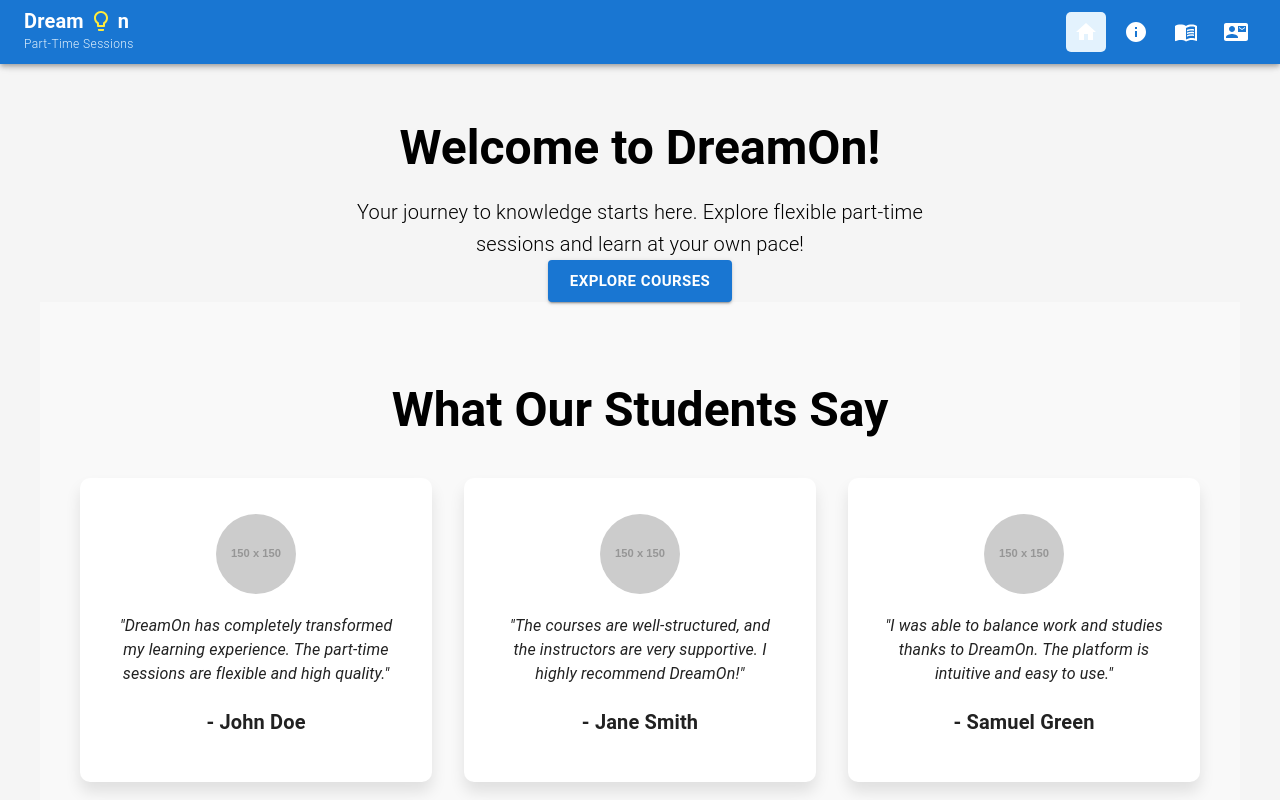
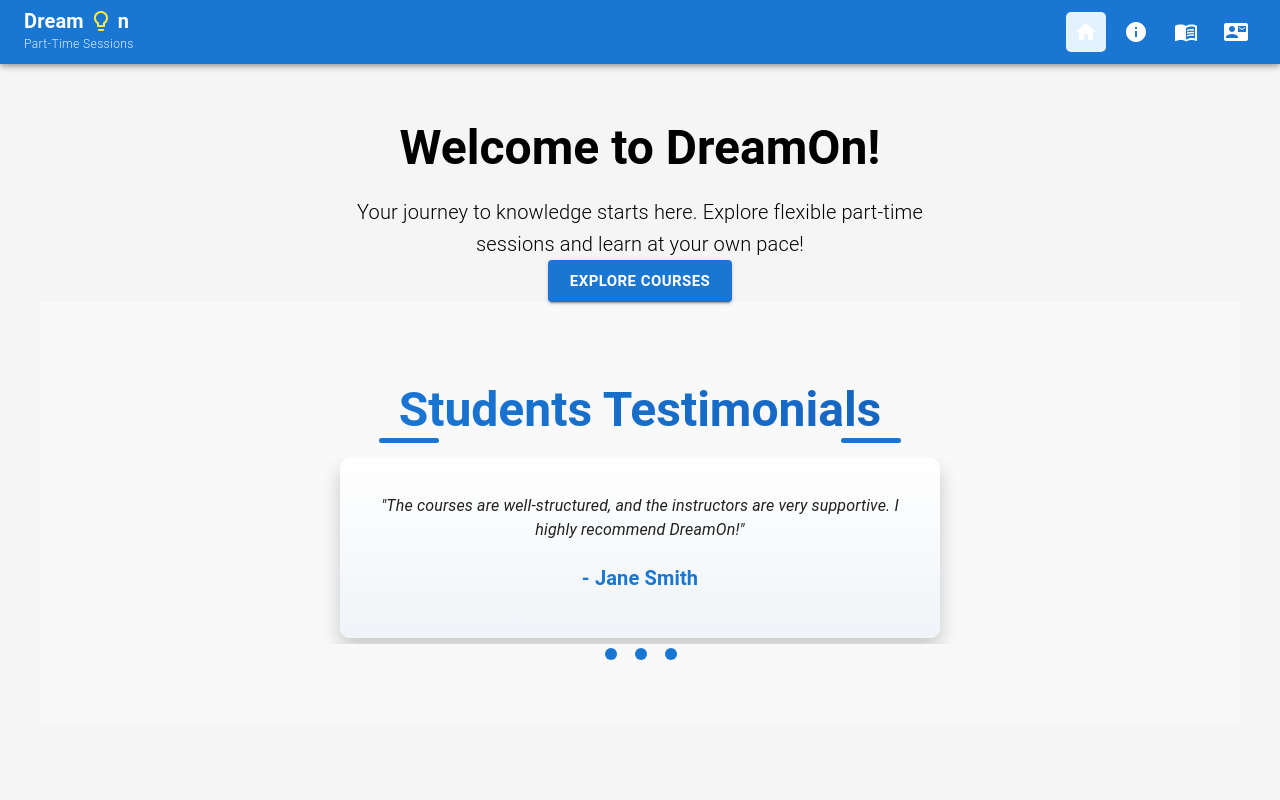
Before and after one commit to WilliamSato77/dreamon, a React (Create React App) app: page / in a window 1280 px wide. Shown: the top 800 px of the page. Built offline with nearby package versions, Linux system fonts and the light colour scheme.

Commit message:
added style to testiomonial contents

```diff
--- a/package.json
+++ b/package.json
@@ -13,6 +13,8 @@
     "react-dom": "^19.0.0",
     "react-router-dom": "^7.1.1",
     "react-scripts": "5.0.1",
+    "react-slick": "^0.30.3",
+    "slick-carousel": "^1.8.1",
     "styled-components": "^6.1.14",
     "web-vitals": "^4.2.4"
   },
--- a/src/App.css
+++ b/src/App.css
@@ -81,3 +81,22 @@
       transform: translateY(0);
     }
   }
+  .slick-dots.custom-dots li button:before {
+    font-size: 0; /* Remove default dots */
+  }
+
+  .slick-dots.custom-dots li.slick-active button:before {
+    background-color: #0d47a1 !important; /* Active dot color */
+  }
+
+  .slick-dots.custom-dots {
+    bottom: -30px; /* Position dots below the carousel */
+  }
+
+  .slick-dots.custom-dots li button:before {
+    font-size: 0; /* Remove default dot styling */
+  }
+
+  .slick-dots.custom-dots li.slick-active button:before {
+    background-color: #0d47a1 !important; /* Active dot color */
+  }
--- a/src/App.js
+++ b/src/App.js
@@ -1,3 +1,4 @@
+import "./App.css";
 import { BrowserRouter as Router, Routes, Route } from 'react-router-dom';
 import Nav from './components/navigation/Nav.js';
 import Footer from './components/footer/Footer.js';
@@ -6,7 +7,8 @@ import About from './components/about/About.js';
 import Courses from './components/courses/Courses.js';
 import Contact from './components/contact/Contact.js';
 import Coursedetails from './components/coursedetails/Coursedetails.js'; // New component
-import "./App.css";
+import "slick-carousel/slick/slick.css";
+import "slick-carousel/slick/slick-theme.css";
 
 function App() {
   return (
--- a/src/components/testimonials/Testimonials.js
+++ b/src/components/testimonials/Testimonials.js
@@ -1,24 +1,48 @@
 import React from "react";
-import { Box, Typography, Grid, Card, CardContent, Avatar } from "@mui/material";
+import Slider from "react-slick";
+import { Box, Typography, Card, CardContent } from "@mui/material";
 
 function Testimonials() {
   const testimonials = [
     {
       name: "John Doe",
       feedback: "DreamOn has completely transformed my learning experience. The part-time sessions are flexible and high quality.",
-      avatar: "https://via.placeholder.com/150",
     },
     {
       name: "Jane Smith",
       feedback: "The courses are well-structured, and the instructors are very supportive. I highly recommend DreamOn!",
-      avatar: "https://via.placeholder.com/150",
     },
     {
       name: "Samuel Green",
       feedback: "I was able to balance work and studies thanks to DreamOn. The platform is intuitive and easy to use.",
-      avatar: "https://via.placeholder.com/150",
     },
   ];
+
+  const settings = {
+    dots: true,
+    infinite: true,
+    speed: 800,
+    slidesToShow: 1,
+    slidesToScroll: 1,
+    autoplay: true,
+    autoplaySpeed: 3000,
+    pauseOnHover: true,
+    arrows: false,
+    customPaging: (i) => (
+      <Box
+        sx={{
+          width: "12px",
+          height: "12px",
+          backgroundColor: "#1976d2",
+          borderRadius: "50%",
+          margin: "0 5px",
+          cursor: "pointer",
+        }}
+      />
+    ),
+    dotsClass: "slick-dots custom-dots",
+    cssEase: "ease-in-out",
+  };
 
   return (
     <Box
@@ -28,55 +52,77 @@ function Testimonials() {
         textAlign: "center",
       }}
     >
+      {/* Styled Title */}
       <Typography
         variant="h3"
         sx={{
           fontWeight: "bold",
-          marginBottom: "40px",
           fontSize: { xs: "2rem", md: "3rem" },
+          marginBottom: "20px",
+          textTransform: "capitalize", // Capitalize the first letters
+          background: "linear-gradient(to right, #1976d2, #1565c0)",
+          WebkitBackgroundClip: "text",
+          WebkitTextFillColor: "transparent",
+          display: "inline-block",
+          position: "relative",
+          padding: "0 20px",
+          "&::before": {
+            content: '""',
+            position: "absolute",
+            left: 0,
+            bottom: "-5px",
+            width: "60px",
+            height: "5px",
+            backgroundColor: "#1976d2",
+            borderRadius: "5px",
+          },
+          "&::after": {
+            content: '""',
+            position: "absolute",
+            right: 0,
+            bottom: "-5px",
+            width: "60px",
+            height: "5px",
+            backgroundColor: "#1976d2",
+            borderRadius: "5px",
+          },
         }}
       >
-        What Our Students Say
+        students testimonials
       </Typography>
 
-      <Grid container spacing={4} justifyContent="center">
+      {/* Testimonials Slider */}
+      <Slider {...settings}>
         {testimonials.map((testimonial, index) => (
-          <Grid item xs={12} sm={6} md={4} key={index}>
+          <Box key={index}>
             <Card
               sx={{
+                maxWidth: "600px",
+                margin: "0 auto",
                 padding: "20px",
                 borderRadius: "10px",
-                boxShadow: "0px 10px 15px rgba(0, 0, 0, 0.1)",
+                boxShadow: "0px 10px 20px rgba(0, 0, 0, 0.2)",
                 textAlign: "center",
-                backgroundColor: "#ffffff",
+                background: "linear-gradient(to bottom, #ffffff, #f0f4f8)",
                 transition: "transform 0.3s ease, box-shadow 0.3s ease",
                 "&:hover": {
-                  transform: "translateY(-10px)",
-                  boxShadow: "0px 15px 20px rgba(0, 0, 0, 0.2)",
+                  transform: "translateY(-10px) scale(1.05)",
+                  boxShadow: "0px 20px 30px rgba(0, 0, 0, 0.3)",
                 },
               }}
             >
               <CardContent>
-                <Avatar
-                  src={testimonial.avatar}
-                  alt={testimonial.name}
-                  sx={{
-                    width: "80px",
-                    height: "80px",
-                    margin: "0 auto 20px",
-                  }}
-                />
                 <Typography variant="body1" sx={{ fontStyle: "italic", marginBottom: "20px" }}>
                   "{testimonial.feedback}"
                 </Typography>
-                <Typography variant="h6" sx={{ fontWeight: "bold" }}>
+                <Typography variant="h6" sx={{ fontWeight: "bold", color: "#1976d2" }}>
                   - {testimonial.name}
                 </Typography>
               </CardContent>
             </Card>
-          </Grid>
+          </Box>
         ))}
-      </Grid>
+      </Slider>
     </Box>
   );
 }
```
Also changed, not shown: 1 other file (tests, documents, lock files or other folders).
